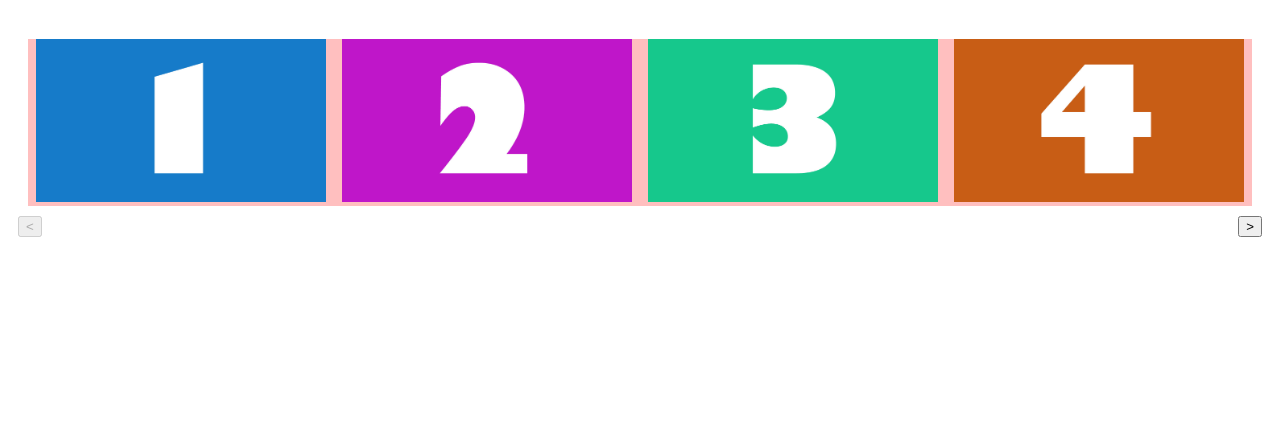
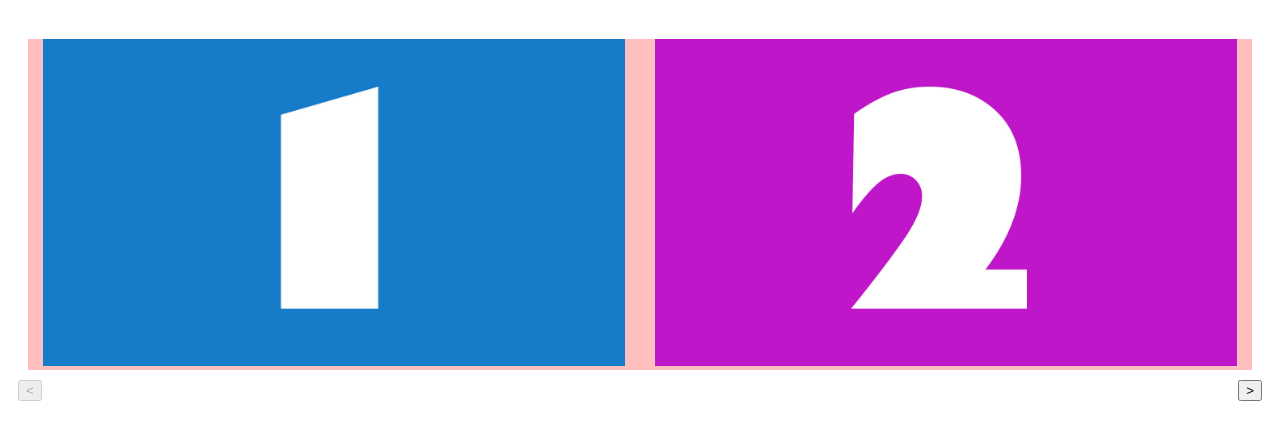
Before and after one commit to SapientNitroLA/carousel-planning, a website: page index.html in a window 1280 px wide. Shown: the part 61-500 px from the top of the page. Drawn offline with Linux system fonts and the light colour scheme.

Commit message:
More test integration. Updated feature plugin example.

```diff
--- a/Simple Extension Model/x.js
+++ b/Simple Extension Model/x.js
@@ -25,7 +25,7 @@ if (!Function.prototype.bind) {
 
 !function() {
 
-    // Provide static API
+    // Provide component's static API
     var staticAPI = {
 
         plugin: function plugin( name, factory ) {
@@ -44,7 +44,8 @@ if (!Function.prototype.bind) {
                 ;
 
             var aliasFn = function () {
-                    constructorFn.apply( this, args );
+
+                constructorFn.apply( this, args );
             };
 
             aliasFn.prototype = constructorFn.prototype;
@@ -53,6 +54,7 @@ if (!Function.prototype.bind) {
         }
     }
 
+    // Provide component's prototype API
     var protoAPI = {
 
         plugins: {},
@@ -91,14 +93,16 @@ if (!Function.prototype.bind) {
 
     X.define = function( namespace, proto ) {
 
+        // Component constructor
         var F = function() {
 
             this.state = {};
-            this.namespace = namespace;
+            this.ns = namespace;
 
             // Provide an new instance of X
             // Pass in the component
             this.x = new X( this );
+            this.x.ns = namespace;
 
             // Pass in constructor arguments to new component
             this.setup.apply( this, arguments );
--- a/index.html
+++ b/index.html
@@ -63,9 +63,9 @@
 	<script>
 		document.addEventListener('DOMContentLoaded', function() {
 			var options = {
-				parent: document.getElementById("example-carousel"),
-				increment: 4,
-				incrementMode: 'tile',
+				parent: document.getElementById('example-carousel'),
+				increment: 2,
+				incrementMode: 'frame',
 				encapsulateControls: true,
 				wrapperDelta: 10,
 				viewportDelta: 10,
@@ -76,16 +76,15 @@
 				},
 				postFrameChange: function() {
 					//console.log("options: postFrameChange()");
-				}
+				},
+        featureA: true
 			}
 
-      // @FLAG: I think the signature should be the following. This way, the carousel object that's returned is fully configured and ready to go. Not `init` needed. | ryanfitzer on 03-05-2014
-      // var carousel = core( options );
-      // var carousel = core( featureA );
+      var myCarousel = carousel.create( options );
 
-      // carousel.init(options);
-
-      var myCarousel = core.create( options );
+      // setTimeout(function() {
+      //     myCarousel.nextFrame()
+      // }, 5000);
 
 		});
 	</script>
--- a/library/js/carousel.js
+++ b/library/js/carousel.js
@@ -47,7 +47,6 @@
 
 
 !function(
-
     root,
     factory
 ) {
@@ -66,20 +65,47 @@
 		);
 	} else {
 		// Browser globals
-		root.core = factory(
-			 	root.x,
-			 	root._
-			 );
+		root.carousel = factory(
+            root.x,
+		    root._
+		);
 	}
 
 }(
-
     this,
 	function( x, _ ) {
 
 		'use strict';
 
-		var ieTest
+		// Utilities
+		function insertAfter( targetNode, newNode ) {
+			targetNode.parentNode.insertBefore( newNode, targetNode.nextSibling );
+		}
+
+		// Using addEvent method for IE8 support
+		// Polyfill created by John Resig: http://ejohn.org/projects/flexible-javascript-events
+		function addEvent( obj, evt, fn, capture ) {
+			if ( obj.attachEvent ) {
+				obj[ "e" + evt + fn ] = fn;
+				obj[ evt + fn ] = function() { obj[ 'e' + evt + fn ]( window.event ); }
+				obj.attachEvent( 'on' + evt, obj[ evt + fn ] );
+			} else if ( obj.addEventListener ) {
+				if ( !capture ) capture = false;
+				obj.addEventListener( evt, fn, capture );
+			}
+		}
+
+        function removeEvent( obj, evt, fn ) {
+			if ( obj.detachEvent ) {
+				obj.detachEvent( 'on' + evt, obj[ evt + fn ] );
+				obj[ evt + fn ] = null;
+			} else {
+				obj.removeEventListener( evt, fn, false );
+			}
+		}
+
+		var core
+            , ieTest
 			, tabindex
 			, tmplWrapper
 			, tmplViewport
@@ -142,60 +168,20 @@
 		tmplControlsParent = document.createElement( 'div' );
 		tmplControlsParent.setAttribute( 'class', 'carousel-controls-wrapper' );
 
+		core = {
 
-		// Utilities
-		function insertAfter( targetNode, newNode ) {
-			targetNode.parentNode.insertBefore( newNode, targetNode.nextSibling );
-		}
+			cacheObj: {},
 
-		// Using addEvent method for IE8 support
-		// Polyfill created by John Resig: http://ejohn.org/projects/flexible-javascript-events
-		function addEvent( obj, evt, fn, capture ) {
-			if ( obj.attachEvent ) {
-				obj[ "e" + evt + fn ] = fn;
-				obj[ evt + fn ] = function() { obj[ 'e' + evt + fn ]( window.event ); }
-				obj.attachEvent( 'on' + evt, obj[ evt + fn ] );
-			} else if ( obj.addEventListener ) {
-				if ( !capture ) capture = false;
-				obj.addEventListener( evt, fn, capture );
-			}
-		}
+			elementNode: null,
 
-        function removeEvent( obj, evt, fn ) {
-			if ( obj.detachEvent ) {
-				obj.detachEvent( 'on' + evt, obj[ evt + fn ] );
-				obj[ evt + fn ] = null;
-			} else {
-				obj.removeEventListener( evt, fn, false );
-			}
-		}
+			element: null,
 
-		function Core( x, options ) {
-			this.log.msg( 'new Core instance created' );
+			parentNode: null,
 
-			var self = this;
+            // Required by XJS
+			setup: function( options ) {
 
-			self.x = x;
-			x.state.init = false;
-		}
-
-		Core.prototype = {
-
-            // @FLAG: Documention comment blocks for prototype members should be started at this stage to help the review process | ryanfitzer on 03-05-2014
-            /**
-             * Holds the cache.
-             *
-             * @type Object
-             */
-			cacheObj: {},
-			elementNode: null,
-			element: null,
-			parentNode: null,
-			options: { id: 'options' },
-            // state: {},
-
-            // @FLAG: This setup should take place in the constructor. I see the constructor as constructing the context before  | ryanfitzer on 03-05-2014
-			setup: function( options ) {
+                this.x.publish( this.ns + '/setup/before' );
 
 				var self = this;
 
@@ -205,28 +191,18 @@
 				this.options = _.extend( defaults, options );
 
 				// Make sure we have integers
-				// Using LoDash for IE8 compatibility
-				_([ 'increment', 'wrapperDelta', 'viewportDelta' ]).forEach( function( el ) {
+				_( [ 'increment', 'wrapperDelta', 'viewportDelta' ] ).forEach( function( el ) {
 					self.options[ el ] = parseInt( self.options[ el ], 10 );
 				});
 
-                // @FLAG: What's this return for? | ryanfitzer on 03-05-2014
-                // if ( this.x.state.init ) return;
-
-				// !TODO: Replace string
-				this.x.publish( 'beforeInit' );
-
-                // @FLAG: This isn't needed, correct? | ryanfitzer on 03-05-2014
-                // this.x.state.init = true;
-
-				// !TODO: Replace string
-				this.x.publish( 'afterInit' );
-
-				this.init();
-
+                this.setupPlugins();
+                this.x.publish( this.ns + '/setup/after' );
+                this.init();
 			},
 
 			init: function() {
+
+                this.x.publish( this.ns + '/init/before' );
 
 				var options			= this.options
 					, self			= this
@@ -260,11 +236,7 @@
 				wrapper.style.padding = options.wrapperDelta + 'px';
 				viewport.style.padding = options.viewportDelta + 'px';
 
-				this.x.publish( 'preBuildNav' );
-
 				this.buildNavigation();
-
-				this.x.publish( 'postBuildNav' );
 
 				// Listen for focus on tiles
 				// !TODO: Replace string
@@ -277,6 +249,7 @@
 					addEvent( panels[ i ], 'blur', this.focusHandler );
 				}
 
+                this.x.publish( this.ns + '/init/after' );
 			},
 
 			focusHandler: function( e ) {
@@ -457,6 +430,8 @@
 
 			buildNavigation: function() {
 
+                this.x.publish( 'nav/build/before' );
+
 				var text
 					, controlsWidth
 					, newStyle
@@ -516,6 +491,8 @@
 					controls.appendChild( self.nextBtn );
 					wrapper.appendChild( controlsParent );
 				}
+
+                this.x.publish( 'nav/build/after' );
 			},
 
 			updateNavigation: function() {
@@ -537,17 +514,24 @@
 
 			prevFrame: function() {
 
+				this.x.publish( this.ns + '/prevFrame/before' );
+
 				var index = this.state.index;
 
 				if ( this.options.incrementMode === 'tile' ) index--;
 				else index = index - this.options.increment;
 
 				this.updateState( index, true );
+
+                this.x.publish( this.ns + '/prevFrame/after' );
+
 				return this.carousel;
 
 			},
 
 			nextFrame: function() {
+
+                this.x.publish( this.ns + '/nextFrame/before' );
 
 				var index = this.state.index;
 
@@ -555,6 +539,9 @@
 				else index = index + this.options.increment;
 
 				this.updateState( index, true );
+
+                this.x.publish( this.ns + '/nextFrame/after' );
+
 				return this.carousel;
 
 			},
@@ -626,36 +613,6 @@
 			}
 		}
 
-        var carousel = x.define( 'carousel', Core.prototype );
-
-        return carousel;
-
-        // return function( extensions, options ) {
-        //
-        //     var x = new X;
-        //
-        //             // @FLAG: What is the fix? | ryanfitzer on 03-05-2014
-        //     for ( var i = 0; i < extensions.length; i++ ) {
-        //
-        //         x.extend( extensions[ i ] );
-        //     }
-        //
-        //
-        //     var c = new Core( x, options );
-        //
-        //             // @FLAG: We should only return the api methods that are needed. | ryanfitzer on 03-05-2014
-        //             /*
-        //                 return {
-        //                     go: x.proxy( c, c.go ),
-        //                     next: x.proxy( c, c.next ),
-        //                     prev: x.proxy( c, c.prev ),
-        //                     reset: x.proxy( c, c.reset )
-        //                 }
-        //             */
-        //     return {
-        //         x: x,
-        //         init: x.proxy( c, c.init )
-        //     }
-        // }
+        return x.define( 'carousel', core );
 	}
 );
--- a/library/js/core-feature-a.js
+++ b/library/js/core-feature-a.js
@@ -1,43 +1,45 @@
-var featureA = {
+!function( carousel ) {
 
-	// Default
-	id: 'featureA',
+    function FeatureA( options, api ) {
 
-	// Default
-	setup: function( api ) {
-		this.log.msg( '[' + this.id	+ ']', 'execute setup' );
+        this.options = options;
+        this.api = api;
 
-		api.subscribe( 'afterInit', this.custom );
-		api.subscribe( 'preFrameChange', this.preFrameChange );
-		api.subscribe( 'postFrameChange', this.postFrameChange );
-	},
+        this.setup();
+    }
 
-	preFrameChange: function( api ) {
-		this.log.msg( '[' + this.id	+ ']', 'pre-frame animation' );
-	},
+    FeatureA.prototype = {
 
-	postFrameChange: function( api ) {
-		this.log.msg( '[' + this.id	+ ']', 'post-frame animation' );
-	},
+        setup: function() {
 
-	// Default
-	destroy: function( api ) {
-		this.log.msg( '[' + this.id	+ ']', 'execute destroy' );
-	},
+            console.log( 'featureA execute setup', this.options, this.api );
 
-	custom: function( api ) {
-		this.log.msg( '[' + this.id	+ ']', 'execute custom' );
+            this.tokens = {
+                preFrame: {
+                    after: this.api.subscribe( this.api.ns + '/prevFrame/after', this.prev.bind( this ) )
+                },
+                nextFrame: {
+                    before: this.api.subscribe( this.api.ns + '/nextFrame/after', this.next.bind( this ) )
+                }
+            }
+        },
 
-		api.data.init = true;
+        next: function() {
 
-		this.log.msg( '[' + this.id	+ ']', 'core.state.init:', api.state( 'init' ) );
-		api.publish( 'update' );
-	},
+            var self = this;
 
-	log: {
-		enabled: true,
-		msg: function( msg ) {
-			console.log.apply( console, arguments );
-		}
-	}
-}
+            console.log( 'this.api.getState', this.api.getState( 'frameIndex' ) );
+        },
+
+        prev: function() {
+
+            console.log( 'this.api.getState', this.api.getState( 'frameIndex' ) );
+        }
+    }
+
+    carousel.plugin( 'featureA', function( options, api ) {
+
+        new FeatureA( options, api );
+    });
+
+}( window.carousel );
```
